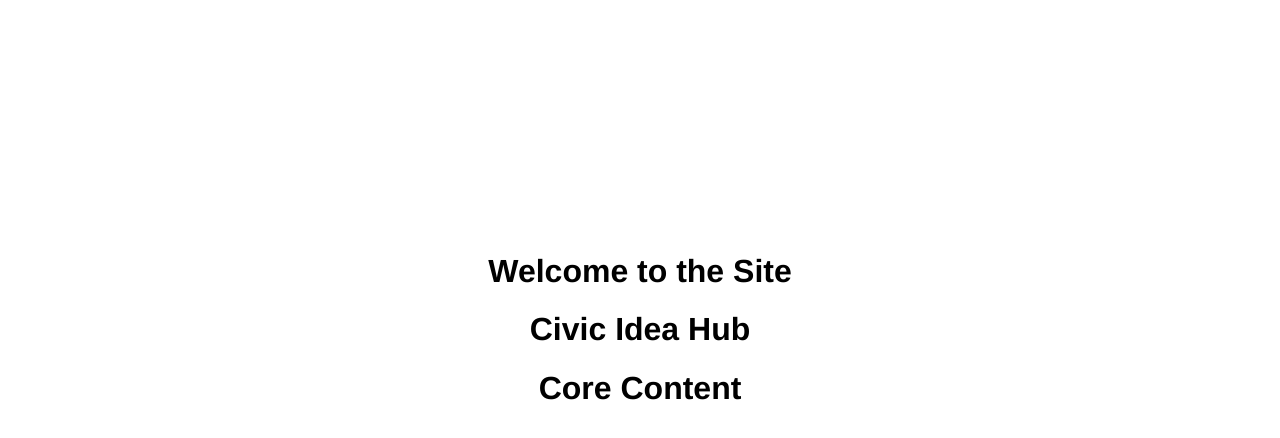
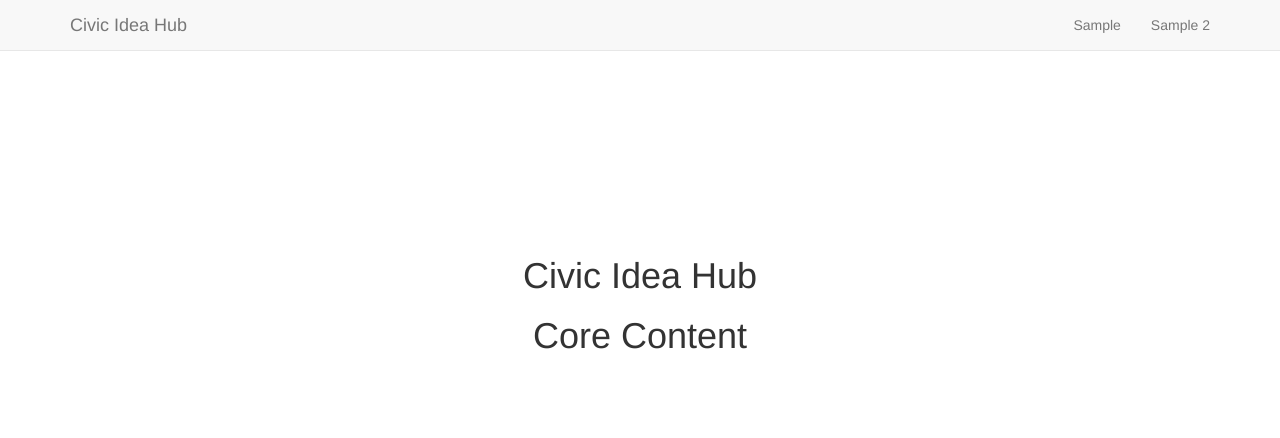
Before and after one commit to CodeForBaltimore/civicideahub, a React app: page / in a window 1280 px wide. Shown: the top 438 px of the page. Built offline with nearby package versions, Linux system fonts and the light colour scheme.

Commit message:
Add placeholder navbar (#13)

```diff
--- a/index.html
+++ b/index.html
@@ -6,9 +6,12 @@
     <meta name="viewport" content="initial-scale=1, maximum-scale=1, user-scalable=no">
 
     <link rel="stylesheet" href="./src/static/css/global.css" />
-
+    <link rel="stylesheet" href="https://maxcdn.bootstrapcdn.com/bootstrap/3.3.7/css/bootstrap.min.css" />
     <title>Civic Idea Hub</title>
-
+    <script src="https://code.jquery.com/jquery-3.2.1.min.js"
+            integrity="sha256-hwg4gsxgFZhOsEEamdOYGBf13FyQuiTwlAQgxVSNgt4="
+            crossorigin="anonymous">
+    </script>
 </head>
 
 <body>
--- a/package.json
+++ b/package.json
@@ -42,6 +42,7 @@
   },
   "dependencies": {
     "react": "^15.4.2",
+    "react-bootstrap": "^0.30.8",
     "react-dom": "^15.4.2",
     "react-router": "^3.0.1"
   }
--- a/src/components/header.react.jsx
+++ b/src/components/header.react.jsx
@@ -1,10 +1,26 @@
 import React from 'react';
+import {Nav, NavItem, Navbar} from 'react-bootstrap';
 
 const Header = (props) => {
     return (
-        <div>
-            <h1>Welcome to the Site</h1>
-        </div>
+            <Navbar fixedTop collapseOnSelect={true}>
+                <Navbar.Header>
+                    <Navbar.Brand href="/">
+                        Civic Idea Hub
+                    </Navbar.Brand>
+                    <Navbar.Toggle />
+                </Navbar.Header>
+                <Navbar.Collapse>
+                    <Nav pullRight>
+                        <NavItem href="#">
+                            Sample
+                        </NavItem>
+                        <NavItem href="#">
+                            Sample 2
+                        </NavItem>
+                    </Nav>
+            </Navbar.Collapse>
+            </Navbar>
     );
 }
 
```
